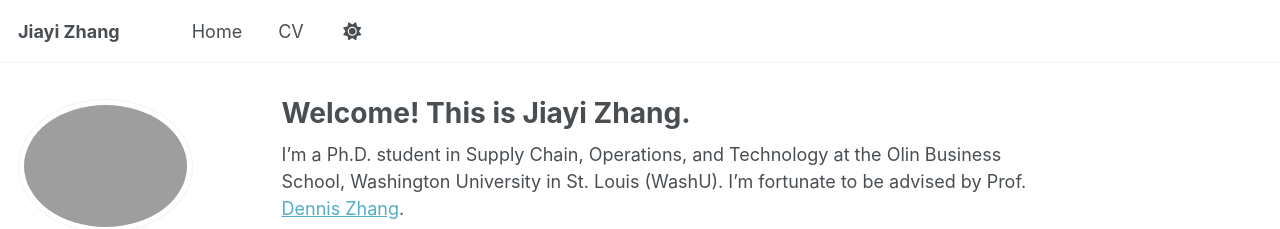
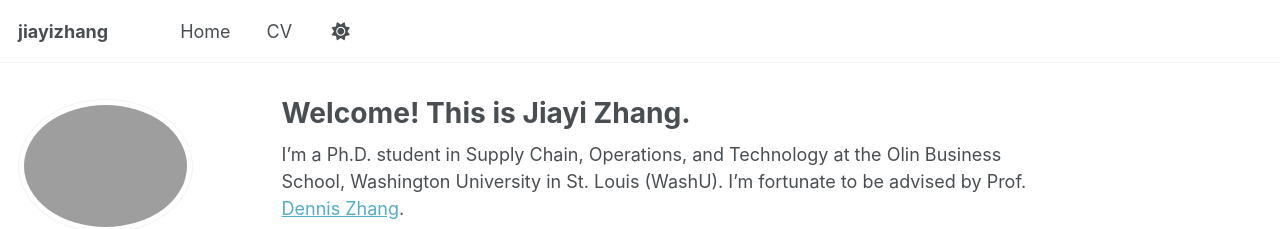
Before and after one commit to PatZjy/jiayizhang, a Jekyll site: the page built from index.md, in a window 1280 px wide. Shown: the top 229 px of the page. Built offline with Jekyll 4.4.1, drawn with Linux system fonts in a browser that asks for light colours; a script that is not in the unit is left out.

Commit message:
Remove title from site configuration

```diff
--- a/_config.yml
+++ b/_config.yml
@@ -1,7 +1,7 @@
 # Basic Site Settings
 locale: "en-US"
 site_theme: "default"
-title: "Jiayi Zhang"
+title:
 title_separator: "-"
 name: "Jiayi Zhang"
 description: "PhD Student in Operations & Manufacturing Management, Olin Business School, Washington University in St. Louis"
```
